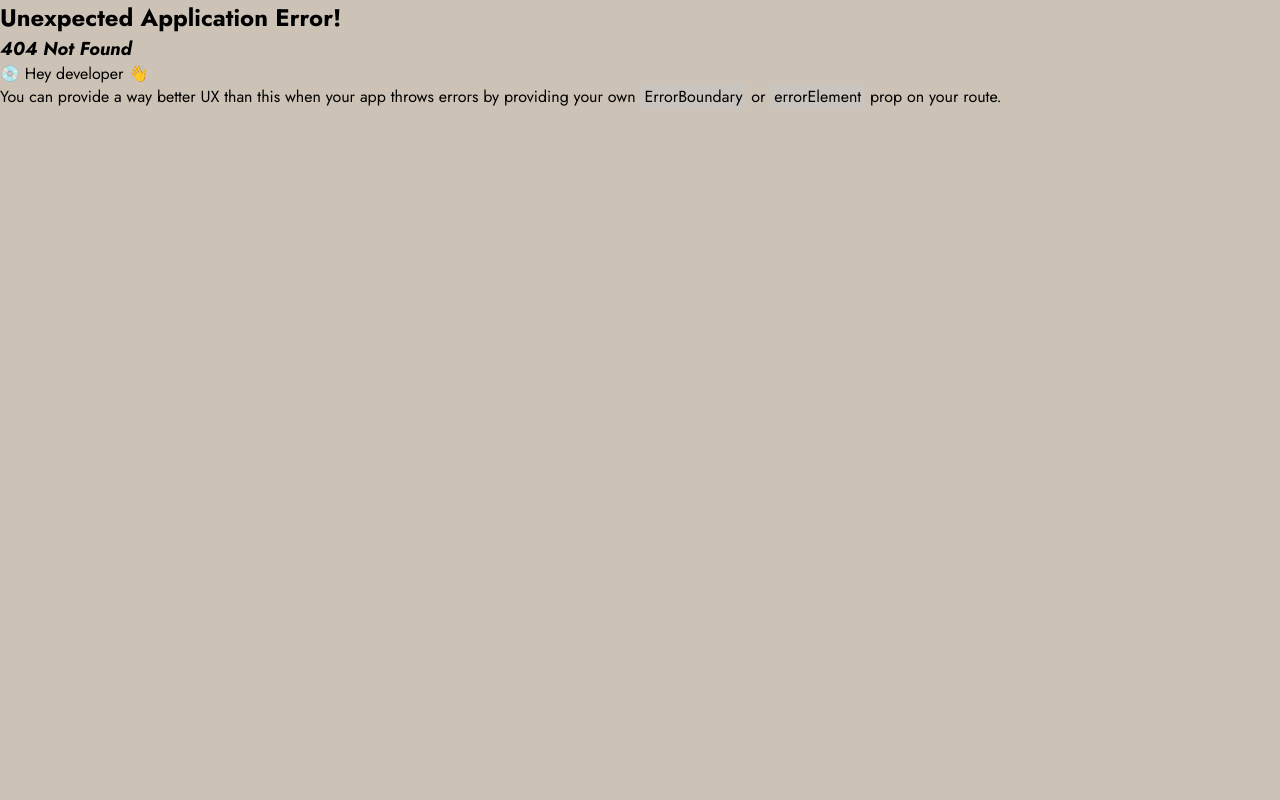
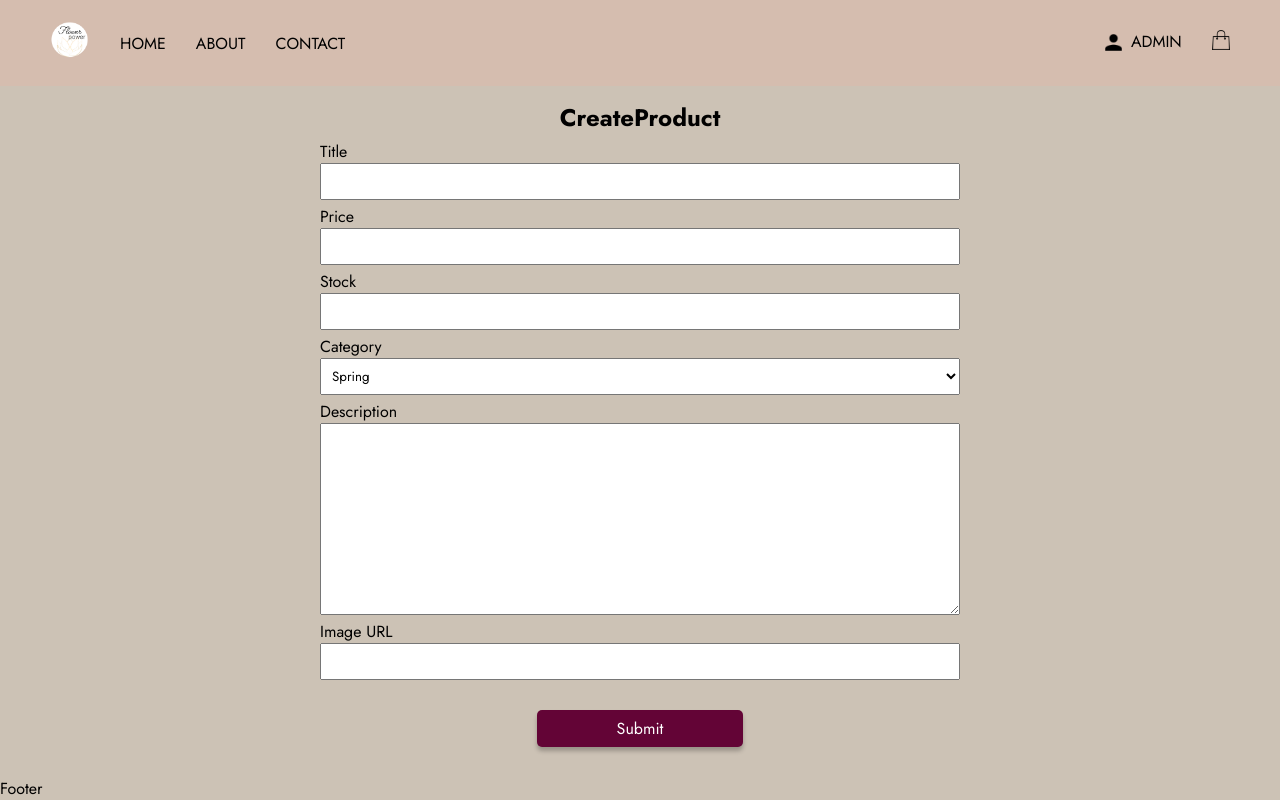
Before and after one commit to pernillalumikero/Webshop-gruppuppgift, a React (Vite) app in the folder client-template/: page /create in a window 1280 px wide. Before the commit this address had no page. Built offline with nearby package versions, Linux system fonts and the light colour scheme; a web font is replaced by a local one.

Commit message:
form init

```diff
--- a/client-template/src/pages/Products.jsx
+++ b/client-template/src/pages/Products.jsx
@@ -47,10 +47,8 @@ const scrollToTarget = () => {
       <Hero>
         <div id="dimmer-div"></div>
 
-
-
-          <h2>Experience the <span>power</span> of <span>flowers</span></h2>
-          <button>Shop now <motion.span
+         <h2>Experience the <span>power</span> of <span>flowers</span></h2>
+          <button onClick={scrollToTarget}>Shop now <motion.span
 
         style={ballStyle}
         transition={bounceTransition}
@@ -112,6 +110,7 @@ const Hero = styled.div `
     border-radius: 10px;
     padding: 15px 30px;
     font-family: jost;
+    cursor: pointer;
   }
 `
 
--- a/client-template/src/pages/admin/CreateProduct.jsx
+++ b/client-template/src/pages/admin/CreateProduct.jsx
@@ -1,9 +1,119 @@
-import React from 'react'
+import React, { useState } from 'react'
+import styled from 'styled-components'
+import { useNavigate } from 'react-router-dom'
+import Product from '../Product';
 
 const CreateProduct = () => {
+
+  const navigate = useNavigate();
+
+  const handleSubmit = (e) => {
+    e.preventDefault();
+    createProduct();
+}
+
+  const [newProduct, setNewProduct] = useState({
+    title: "",
+    description: "",
+    price: "",
+    stock: "",
+    category: "",
+    image:""
+
+  });
+
+  const handleChange = (e) => {
+    e.preventDefault;
+    let name = e.target.name;
+    let value = e.target.value;
+    let newObject = {
+      ...newProduct,
+      [name]: value
+    }
+    setNewProduct(newObject)
+    console.log(newProduct)
+  }
+
+  const createProduct = async () => {
+    try {
+      fetch('https://product-api-production-0b48.up.railway.app/products', {
+        method: "POST",
+          headers: {
+            "Content-Type": "aplication/json"
+          },
+          body: JSON.stringify({
+            newProduct
+          })
+      })
+      // navigate("/admin")
+    } catch(error) {
+      console.log(error)
+    }
+  }
+
+
   return (
-    <div>CreateProduct</div>
+    <div>
+    <Title>CreateProduct</Title>
+    <Form onSubmit={handleSubmit}>
+      <label htmlFor='title'>Title</label>
+      <input type="text" name="title" value={newProduct.title} onChange={handleChange} />
+      <label htmlFor="price">Price</label>
+      <input type="text" name="price" value={newProduct.price} onChange={handleChange} />
+      <label htmlFor="stock">Stock</label>
+      <input type="text" name="stock" value={newProduct.stock} onChange={handleChange}/>
+      <label htmlFor="category">Category</label>
+      <select name="category">
+        <option value="spring">Spring</option>
+        <option value="summer">Summer</option>
+        <option value="winter">Winter</option>
+        <option value="autumn">Autumn</option>
+      </select>
+      <label htmlFor="description">Description</label>
+      <textarea name="description" id="" cols="30" rows="10" value={newProduct.description} onChange={handleChange}></textarea>
+      <label htmlFor="picture">Image URL</label>
+      <input type="text" name="picture" value={newProduct.image} onChange={handleChange}/>
+      <Submit $primary type="submit" value="Submit" />
+    </Form>
+    </div>
   )
 }
 
+const Submit = styled.input `
+  all: unset;
+  text-align: center;
+  width: 30%;
+  margin: 30px auto;
+  background: ${props => props.$primary ? "#630436" : "#E3D5CA"};
+  color: ${props => props.$primary ? "white" : "black"};
+  padding: 10px;
+  border-radius: 5px;
+  box-shadow: 0 4px 4px 0 rgba(0, 0, 0, 0.25);
+  cursor: pointer;
+
+  a {
+    all: unset;
+  }
+`
+
+
+const Form = styled.form `
+  margin: 0 auto;
+  width: 50%;
+  display: flex;
+  flex-flow: column nowrap;
+
+  input, select {
+    padding: 7px;
+  }
+
+  label {
+    margin-top: 5px;
+  }
+`
+const Title = styled.h2`
+  padding-top: 100px;
+  text-align: center;
+`
+
 export default CreateProduct
--- a/client-template/src/pages/admin/ManageProducts.jsx
+++ b/client-template/src/pages/admin/ManageProducts.jsx
@@ -1,5 +1,6 @@
 import React, { useEffect, useState } from 'react'
 import styled from 'styled-components';
+import { Link } from 'react-router-dom';
 
 const ManageProducts = () => {
 
@@ -24,7 +25,7 @@ const ManageProducts = () => {
     <Main>
 
       <Title>Manage Products</Title>
-      <Button $primary id='create-btn'>+ Create new product</Button>
+      <Link to="/create"><Button $primary id='create-btn'>+ Create new product</Button></Link>
 
         <Table>
           <thead>
@@ -48,7 +49,7 @@ const ManageProducts = () => {
                 <td>{product.category}</td>
                 <td>{product.stock}</td>
                 <td>{new Date(product.date).toLocaleString()}</td>
-                <td><Button>Update</Button>
+                <td><Link to="/update"><Button>Update</Button></Link>
                 <Button $primary>Delete</Button></td>
 
               </tr>
@@ -119,13 +120,15 @@ const Button = styled.button `
   cursor: pointer;
 
   a {
-  all: unset;
+    all: unset;
   }
 
 `
 
 const Main = styled.main`
-
+  a {
+    all: unset;
+  }
 `
 
 
```
Also changed, not shown: client-template/src/main.jsx (+11 -0 lines).
